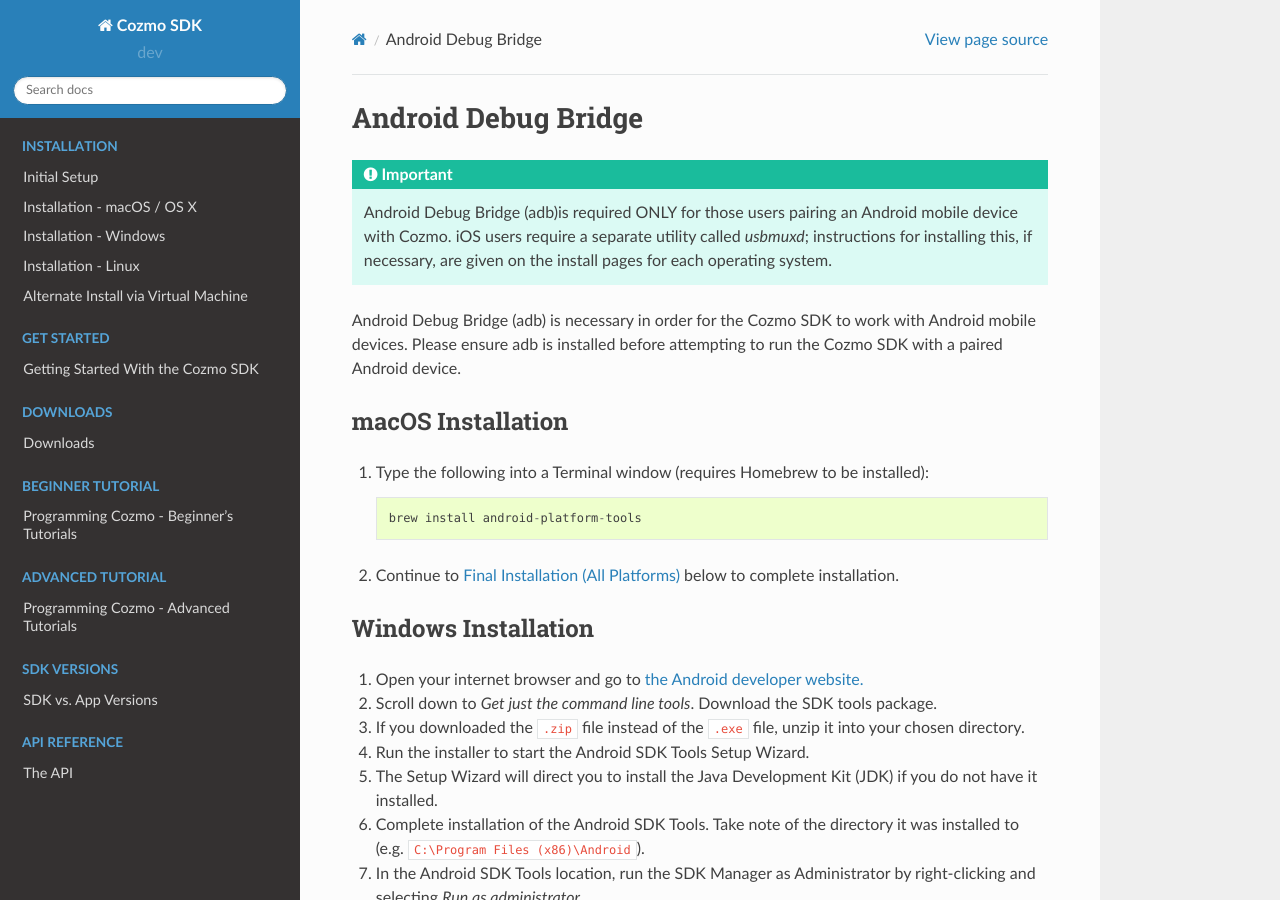
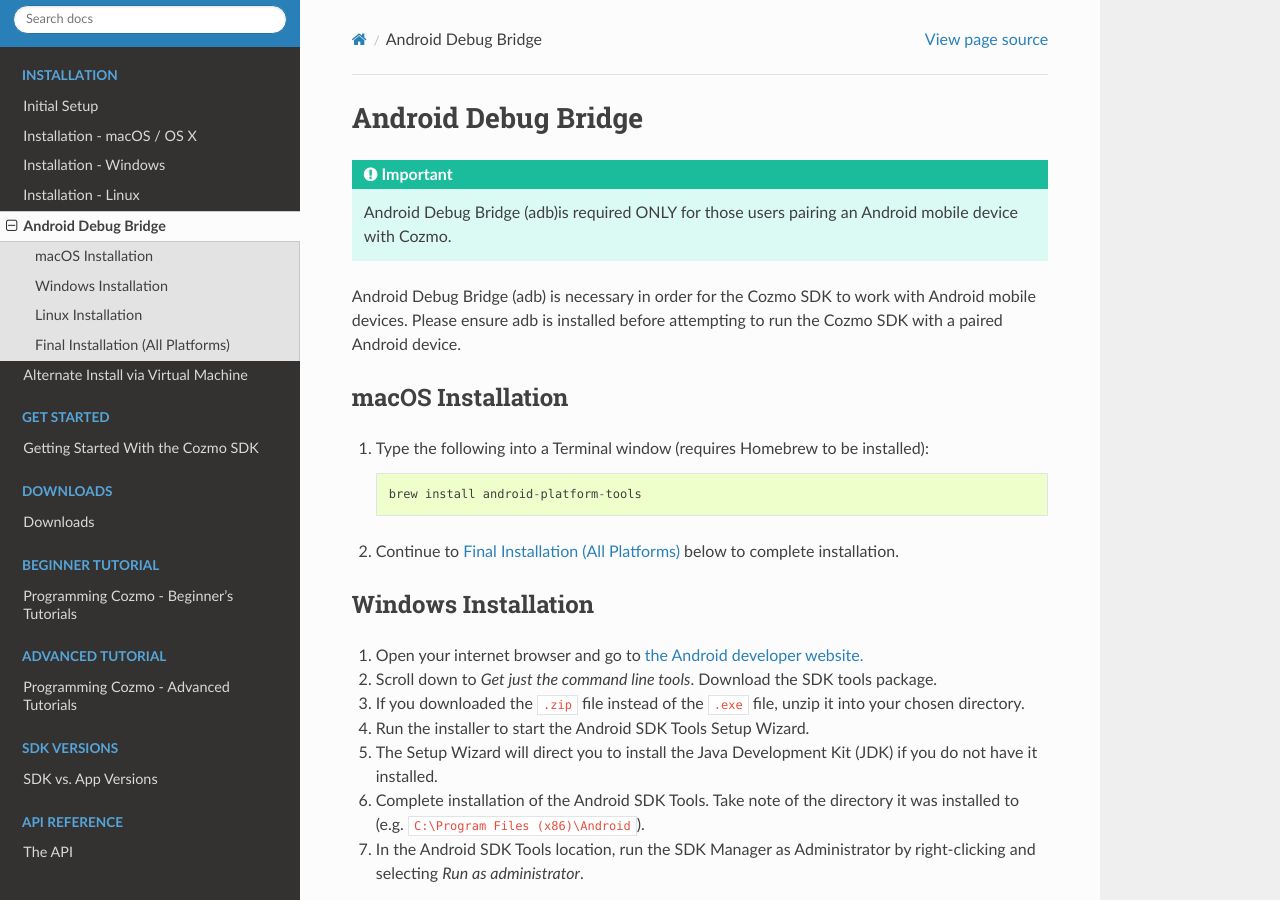
Before and after one commit to anki/cozmo-python-sdk, a Sphinx documentation site: the page built from docs/source/adb.rst, in a window 1280 px wide and 900 px high. Built offline with Sphinx 7.4.7 and the Read the Docs theme 2.0.0, drawn with Linux system fonts in a browser that asks for light colours.

Commit message:
requested changes

```diff
--- a/docs/source/adb.rst
+++ b/docs/source/adb.rst
@@ -4,7 +4,7 @@
 Android Debug Bridge
 ####################
 
-.. important:: Android Debug Bridge (adb)is required ONLY for those users pairing an Android mobile device with Cozmo. iOS users require a separate utility called *usbmuxd*; instructions for installing this, if necessary, are given on the install pages for each operating system.
+.. important:: Android Debug Bridge (adb)is required ONLY for those users pairing an Android mobile device with Cozmo.
 
 Android Debug Bridge (adb) is necessary in order for the Cozmo SDK to work with Android mobile devices. Please ensure adb is installed before attempting to run the Cozmo SDK with a paired Android device.
 
--- a/docs/source/index.rst
+++ b/docs/source/index.rst
@@ -19,6 +19,7 @@
     install-macos.rst
     install-windows.rst
     install-linux.rst
+    adb.rst
     vagrant.rst
 
 .. toctree::
--- a/docs/source/install-linux.rst
+++ b/docs/source/install-linux.rst
@@ -70,9 +70,9 @@
 Mobile Device Setup
 -------------------
 
-4. **iOS** devices require `usbmuxd <https://github.com/libimobiledevice/usbmuxd>`_ in order to run the Cozmo SDK. Usbmuxd is required for the computer to communicate with the iOS device over a USB cable.
+* **iOS** devices require `usbmuxd <https://github.com/libimobiledevice/usbmuxd>`_ in order to run the Cozmo SDK. Usbmuxd is required for the computer to communicate with the iOS device over a USB cable.
 
-5. **Android** devices require installation of :ref:`adb` (adb) in order to run the Cozmo SDK. This is required for the computer to communicate with the Android mobile device over a USB cable and runs automatically when required.
+* **Android** devices require installation of :ref:`adb` (adb) in order to run the Cozmo SDK. This is required for the computer to communicate with the Android mobile device over a USB cable and runs automatically when required.
 
 ---------------
 Troubleshooting
--- a/docs/source/install-macos.rst
+++ b/docs/source/install-macos.rst
@@ -34,8 +34,8 @@
 Mobile Device Setup
 -------------------
 
-3. **iOS** devices do not require any special setup in order to run the Cozmo SDK on a macOS system.
-4. **Android** devices require installation of :ref:`adb` (adb) in order to run the Cozmo SDK. This is required for the computer to communicate with the Android mobile device over a USB cable and runs automatically when required.
+* **iOS** devices do not require any special setup in order to run the Cozmo SDK on a macOS system.
+* **Android** devices require installation of :ref:`adb` (adb) in order to run the Cozmo SDK. This is required for the computer to communicate with the Android mobile device over a USB cable and runs automatically when required.
 
 ---------------
 Troubleshooting
--- a/docs/source/install-windows.rst
+++ b/docs/source/install-windows.rst
@@ -31,9 +31,9 @@
 Mobile Device Setup
 -------------------
 
-1. **iOS** devices require `iTunes <http://www.apple.com/itunes/download/>`_ to ensure that the usbmuxd service is installed on your computer. Usbmuxd is required for the computer to communicate with the iOS device over a USB cable. While iTunes needs to be installed, it does not need to be running.
+* **iOS** devices require `iTunes <http://www.apple.com/itunes/download/>`_ to ensure that the usbmuxd service is installed on your computer. Usbmuxd is required for the computer to communicate with the iOS device over a USB cable. While iTunes needs to be installed, it does not need to be running.
 
-2. **Android** devices require installation of :ref:`adb` (adb) in order to run the Cozmo SDK. This is required for the computer to communicate with the Android mobile device over a USB cable and runs automatically when required.
+* **Android** devices require installation of :ref:`adb` (adb) in order to run the Cozmo SDK. This is required for the computer to communicate with the Android mobile device over a USB cable and runs automatically when required.
 
 ---------------
 Troubleshooting
```
